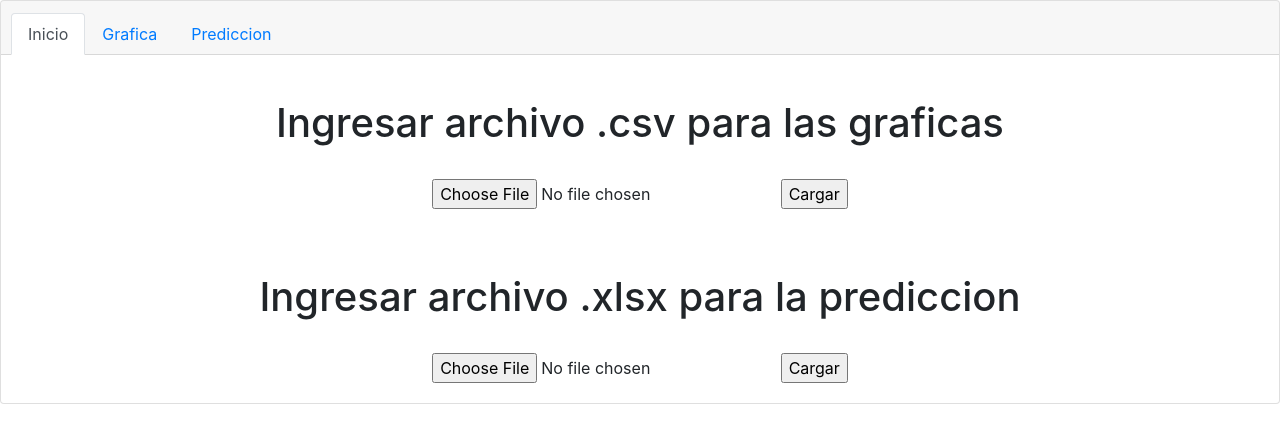
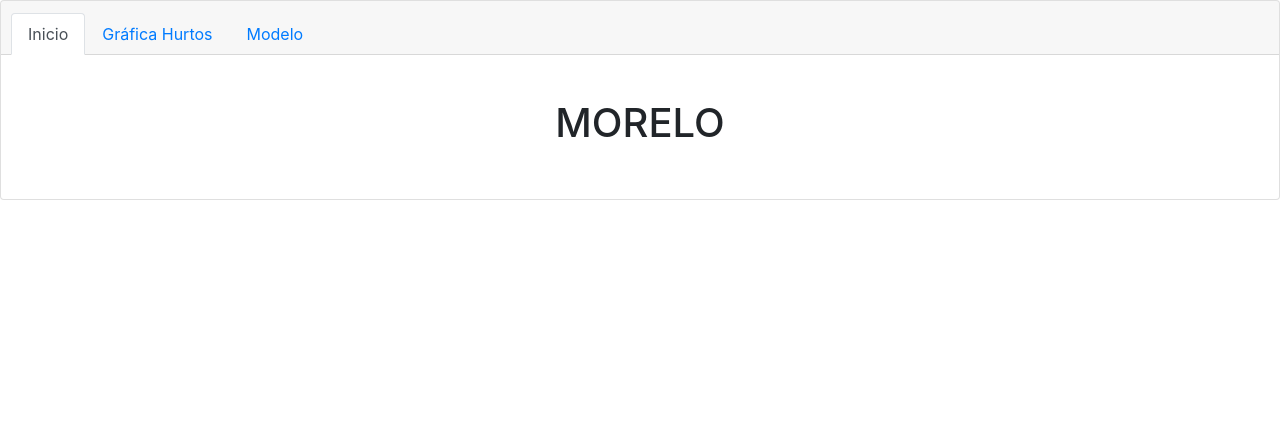
Before and after one commit to u201720528/morelo-dashboard, a Flask app: page / in a window 1280 px wide. Shown: the top 443 px of the page. Run offline with Flask 2, Linux system fonts and the light colour scheme; some libraries are stand-ins or nearby versions.

Commit message:
Upload sprint 2

```diff
--- a/application.py
+++ b/application.py
@@ -1,4 +1,8 @@
+import itertools
+
 from flask import Flask, request, render_template
+from sklearn import preprocessing, model_selection, linear_model
+from sklearn.metrics import precision_score, recall_score, confusion_matrix
 from werkzeug.utils import secure_filename
 import os
 import io
@@ -9,6 +13,7 @@ from matplotlib.figure import Figure
 import base64
 from matplotlib import pyplot
 import requests
+import numpy as np
 
 app = Flask(__name__)
 
@@ -18,6 +23,80 @@ url = 'https://lds-api.azurewebsites.net/home/logisticRegression'
 @app.route('/')
 def main():
     return render_template('home.html')
+
+@app.route('/modelo', methods=['GET'])
+def modelo():
+    ModelData = pd.read_csv("MainData.csv")
+    print(ModelData.head())
+    ModelData['clasificacion'] = ModelData['clasificacion'].astype('int')
+
+    X = np.array(ModelData.drop(['clasificacion'], 1))
+    y = np.array(ModelData['clasificacion'])
+    f = X.shape
+    # print(f)
+
+    X = preprocessing.StandardScaler().fit(X).transform(X)
+
+    validation_size = 0.2
+    seed = 4
+
+    X_train, X_test, Y_train, Y_test = model_selection.train_test_split(X, y, test_size=validation_size,
+                                                                        random_state=seed)
+
+    print('Train set:', X_train.shape, Y_train.shape)
+    print('Test set:', X_test.shape, Y_test.shape)
+
+    # C=1.0
+    model = linear_model.LogisticRegression(C=1, class_weight=None, dual=False, fit_intercept=True,
+                                            intercept_scaling=1, max_iter=100, multi_class='ovr', n_jobs=1,
+                                            penalty='l2', random_state=None, solver='liblinear', tol=0.0001,
+                                            verbose=0, warm_start=False)
+    model.fit(X_train, Y_train)
+
+    predictions = model.predict(X_test)
+    cnf_matrix = confusion_matrix(Y_test, predictions, labels=[1, 0])
+    plt.figure()
+    plot_url1 = plot_confusion_matrix(cnf_matrix, classes=['churn=1', 'churn=0'], normalize=False, title='Matriz de confusión')
+    return render_template('grafica.html', imagen={'imagen1': plot_url1})
+
+def plot_confusion_matrix(cm, classes,
+                          normalize=False,
+                          title='Confusion matrix',
+                          cmap=plt.cm.Blues):
+    """
+    Esta función muestra y dibuja la matriz de confusión.
+    La normalización se puede aplicar estableciendo el valor `normalize=True`.
+    """
+    if normalize:
+        cm = cm.astype('float') / cm.sum(axis=1)[:, np.newaxis]
+        print("Matriz de confusión normalizada")
+    else:
+        print('Matriz de confusión sin normalización')
+
+    print(cm)
+
+    plt.imshow(cm, interpolation='nearest', cmap=cmap)
+    plt.title(title)
+    plt.colorbar()
+    tick_marks = np.arange(len(classes))
+    plt.xticks(tick_marks, classes, rotation=45)
+    plt.yticks(tick_marks, classes)
+
+    fmt = '.2f' if normalize else 'd'
+    thresh = cm.max() / 2.
+    for i, j in itertools.product(range(cm.shape[0]), range(cm.shape[1])):
+        plt.text(j, i, format(cm[i, j], fmt),
+                 horizontalalignment="center",
+                 color="white" if cm[i, j] > thresh else "black")
+
+    plt.tight_layout()
+    plt.ylabel('Etiqueta Real')
+    plt.xlabel('Etiqueta Predicha')
+    img = io.BytesIO()
+    plt.pyplot.savefig(img, format='png')
+    img.seek(0)
+    plot_url = base64.b64encode(img.getvalue()).decode()
+    return plot_url
 
 
 @app.route('/grafica', methods=['GET'])
--- a/templates/home.html
+++ b/templates/home.html
@@ -7,30 +7,17 @@
                 <a class="nav-link active" href="/">Inicio</a>
             </li>
             <li class="nav-item">
-                <a class="nav-link " href="./grafica">Grafica</a>
+                <a class="nav-link " href="./grafica">Gráfica Hurtos</a>
             </li>
             <li class="nav-item">
-                <a class="nav-link " href="#">Prediccion</a>
+                <a class="nav-link " href="./modelo">Modelo</a>
             </li>
         </ul>
     </div>
     <br>
     <div class="card-body">
-        <h1>Ingresar archivo .csv para las graficas</h1>
-        <br>
-        <form action="/grafica" method="post" enctype="multipart/form-data" <>
-            <input type="file" name="file">
-            <input type="submit" value="Cargar">
-        </form>
+        <h1>MORELO</h1>
     </div>
     <br>
-    <div class="card-body">
-        <h1>Ingresar archivo .xlsx para la prediccion</h1>
-        <br>
-        <form action="/prediccion" method="post" enctype="multipart/form-data" <>
-            <input type="file" name="file">
-            <input type="submit" value="Cargar">
-        </form>
-    </div>
 </div>
 <br> {% endblock %}
```
Also changed, not shown: templates/grafica.html (+4 -4 lines), templates/prediccion.html (+5 -10 lines).
